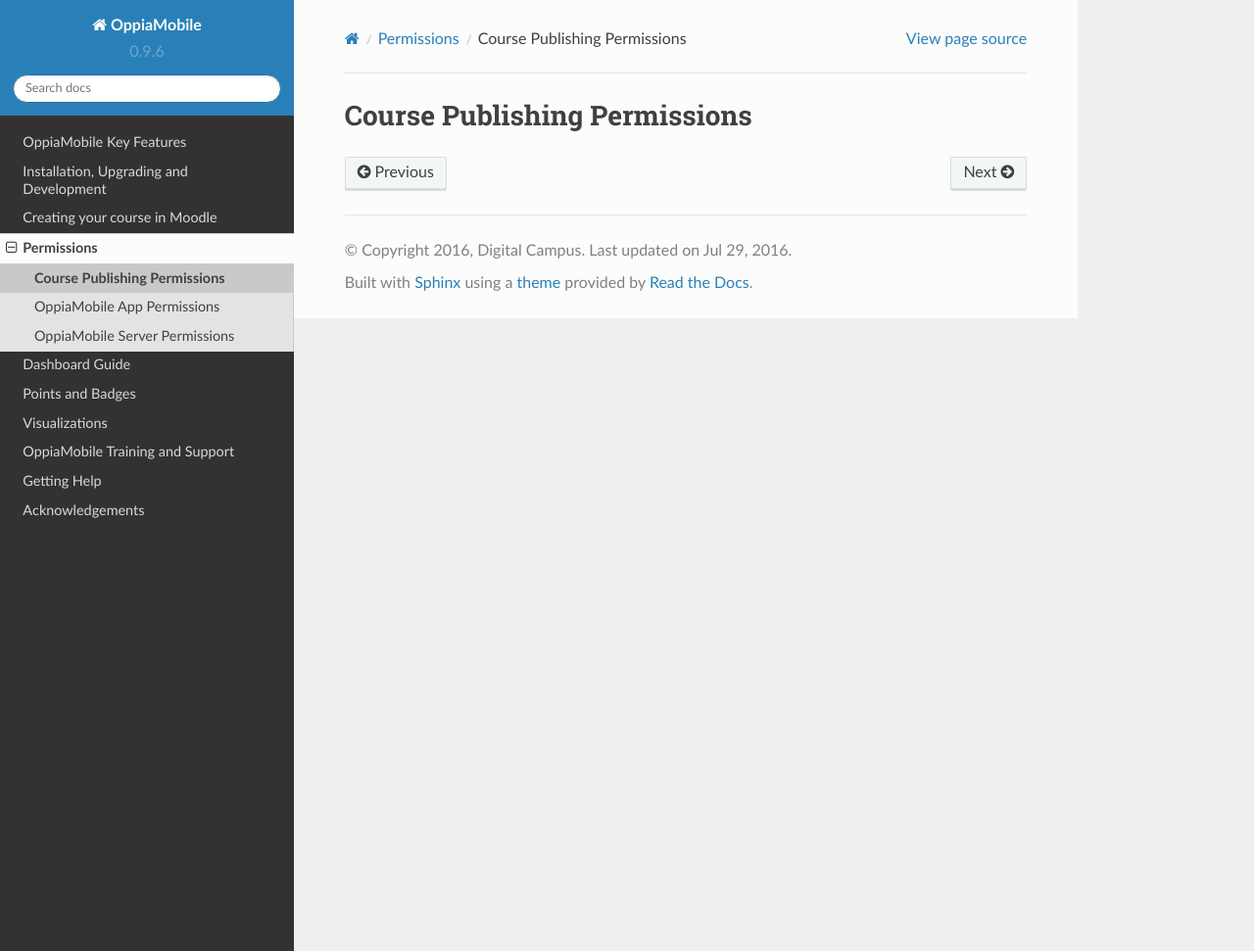
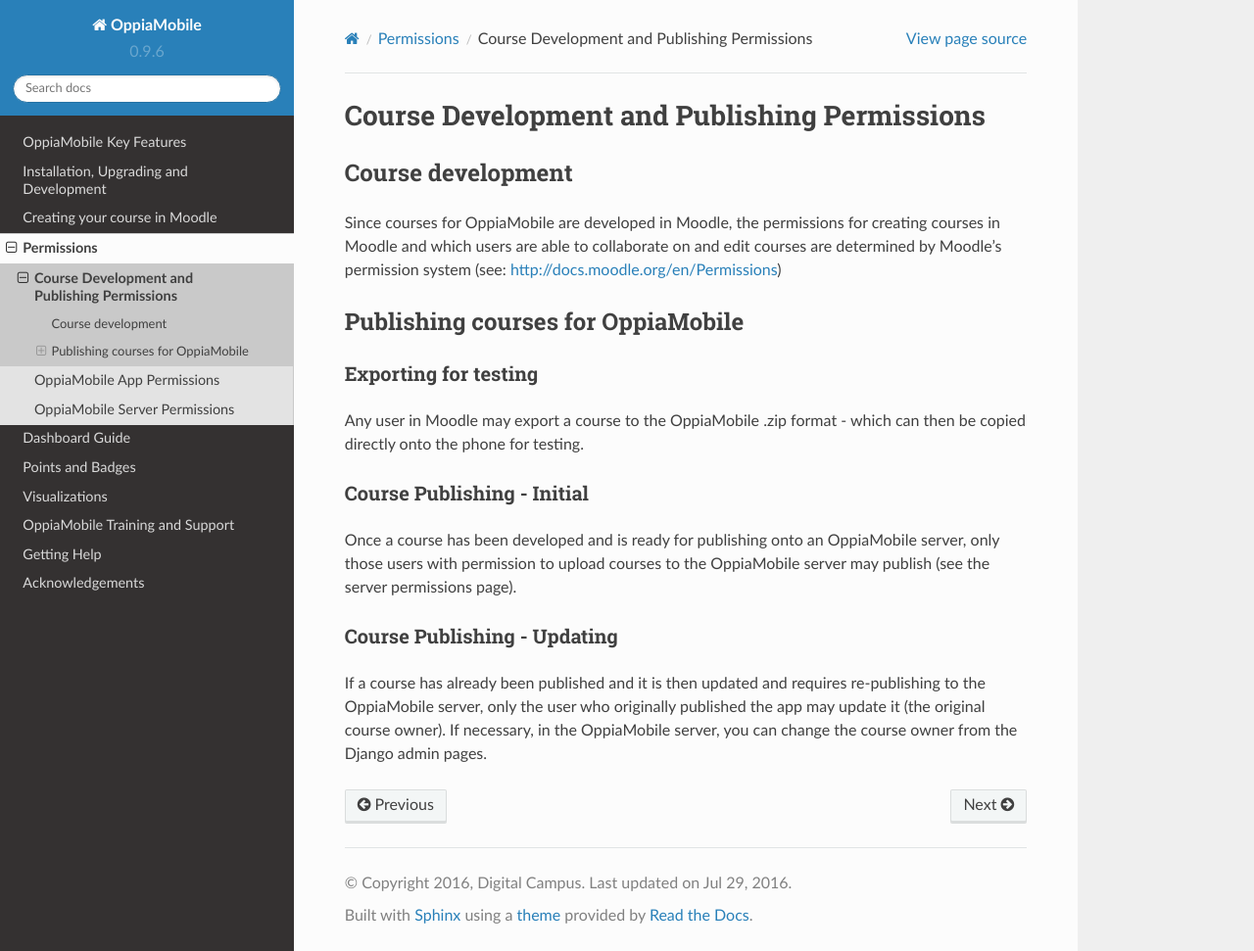
Before and after one commit to DigitalCampus/django-oppia, a Sphinx documentation site: the page built from docs/permissions/publishing.rst, in a window 1280 px wide and 971 px high. Shown: the whole window at 98% size. Built offline with Sphinx 7.4.7 and the Read the Docs theme 2.0.0, drawn with Linux system fonts in a browser that asks for light colours; pages that are not in the unit, such as notebooks, are missing from menus; the version number is read from the project's files by our own code.

Commit message:
update docs for permissions

```diff
--- a/docs/author/adapt/index.rst
+++ b/docs/author/adapt/index.rst
@@ -6,4 +6,4 @@
 .. toctree::
    :maxdepth: 2
 
-   ou_moodle
+   openwash
--- a/docs/dev/changelog_server.rst
+++ b/docs/dev/changelog_server.rst
@@ -9,6 +9,7 @@
 --------------------------------
 
 * 370: New points summary is ignoring non-course points - http://github.com/DigitalCampus/django-oppia/issues/issue/370
+* 365: Docs add info about permissions for publishing courses and app - http://github.com/DigitalCampus/django-oppia/issues/issue/365
 
 .. _serverv0.9.6:
 
--- a/docs/permissions/index.rst
+++ b/docs/permissions/index.rst
@@ -1,6 +1,7 @@
 Permissions
 ================
 
+This documentation details the permissions for the various components of OppiaMobile.
 
 
 .. toctree::
--- a/docs/permissions/publishing.rst
+++ b/docs/permissions/publishing.rst
@@ -1,2 +1,32 @@
-Course Publishing Permissions
-===============================
+Course Development and Publishing Permissions
+===============================================
+
+
+Course development
+-------------------
+
+Since courses for OppiaMobile are developed in Moodle, the permissions for creating courses in Moodle and which users
+are able to collaborate on and edit courses are determined by Moodle's permission system (see:
+http://docs.moodle.org/en/Permissions)
+
+Publishing courses for OppiaMobile
+------------------------------------
+
+Exporting for testing
+~~~~~~~~~~~~~~~~~~~~~~
+
+Any user in Moodle may export a course to the OppiaMobile .zip format - which can then be copied directly onto the phone
+for testing.
+
+Course Publishing - Initial
+~~~~~~~~~~~~~~~~~~~~~~~~~~~
+
+Once a course has been developed and is ready for publishing onto an OppiaMobile server, only those users with
+permission to upload courses to the OppiaMobile server may publish (see the server permissions page).
+
+Course Publishing - Updating
+~~~~~~~~~~~~~~~~~~~~~~~~~~~~
+
+If a course has already been published and it is then updated and requires re-publishing to the OppiaMobile server, only
+the user who originally published the app may update it (the original course owner). If necessary, in the OppiaMobile
+server, you can change the course owner from the Django admin pages.
```
Also changed, not shown: docs/gamification.rst (+13 -0 lines), docs/permissions/app.rst (+10 -17 lines).
